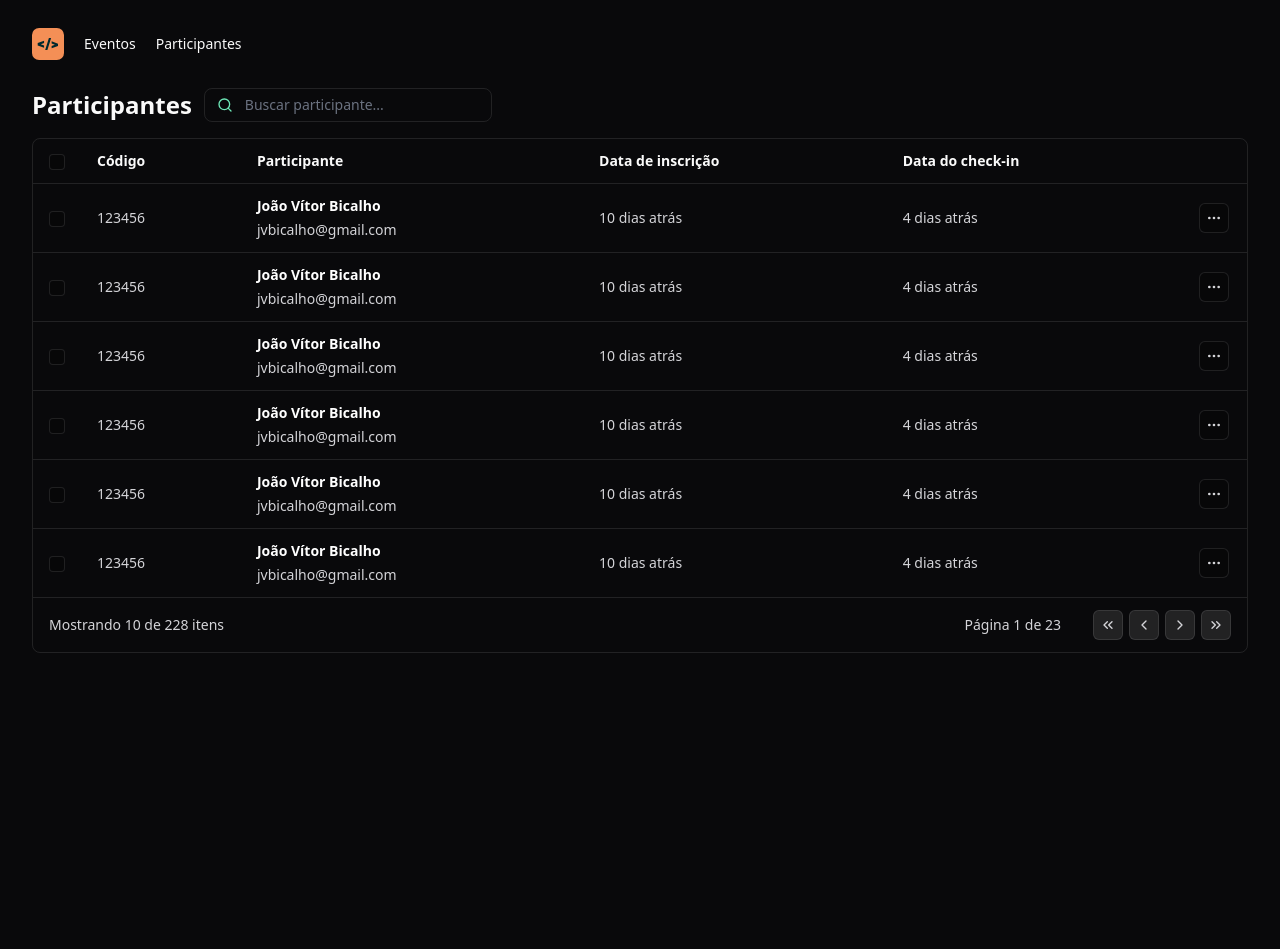
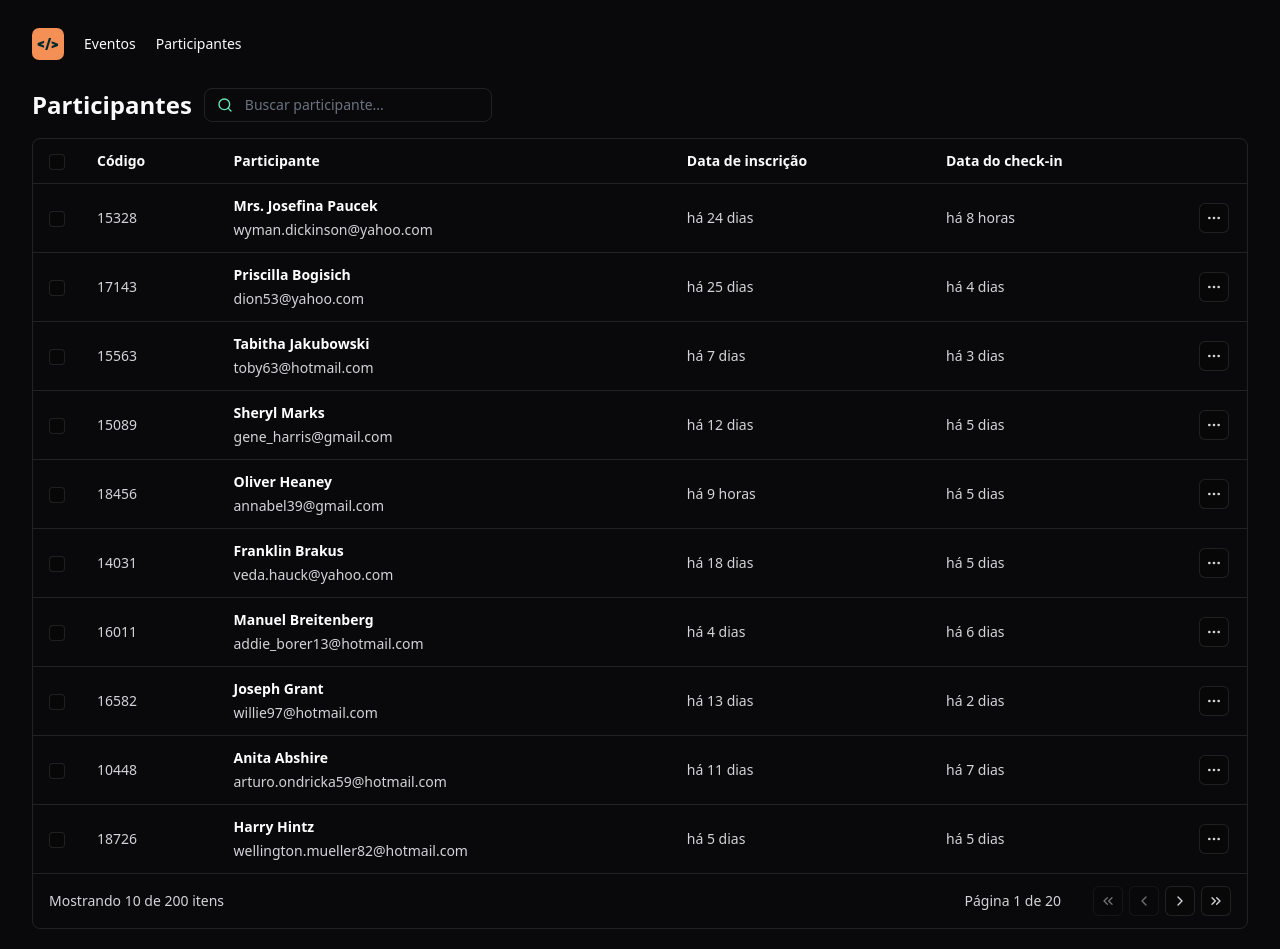
Before and after one commit to jvbicalho01/NLW_unite, a React (Vite) app: page / in a window 1280 px wide. Before the commit the page ends 800 px from the top, so only its background shows below. Built offline with nearby package versions, Linux system fonts and the light colour scheme.

Commit message:
add listagem e paginação

```diff
--- a/package.json
+++ b/package.json
@@ -10,12 +10,15 @@
     "preview": "vite preview"
   },
   "dependencies": {
+    "date-fns": "^3.6.0",
+    "dayjs": "^1.11.10",
     "lucide-react": "^0.364.0",
     "react": "^18.2.0",
     "react-dom": "^18.2.0",
     "tailwind-merge": "^2.2.2"
   },
   "devDependencies": {
+    "@faker-js/faker": "^8.4.1",
     "@tailwindcss/forms": "^0.5.7",
     "@types/react": "^18.2.66",
     "@types/react-dom": "^18.2.22",
--- a/src/components/AttendeeList.tsx
+++ b/src/components/AttendeeList.tsx
@@ -1,11 +1,48 @@
+import { ChangeEvent, useState } from "react"
+import dayjs from "dayjs"
+import "dayjs/locale/pt-br"
+import relativeTime from "dayjs/plugin/relativeTime"
+
 import { Search, MoreHorizontal, ChevronsLeft, ChevronLeft, ChevronRight, ChevronsRight } from "lucide-react"
+
 import { IconButton } from "./IconButton"
 import { Table } from "./Table/Table"
 import { TableHeader } from "./Table/TableHeader"
 import { TableCell } from "./Table/TableCell"
 import { TableRow } from "./Table/TableRow"
 
+import { attedees } from "../data/attendees"
+
+dayjs.extend(relativeTime)
+dayjs.locale('pt-br')
+
 export function AttendeeList() {
+
+  const [search, setSearch] = useState('')
+
+  const [page, setPage] = useState(1)
+
+  const totalPages = Math.ceil(attedees.length / 10)
+
+  const onSearchInputChange = (event: ChangeEvent<HTMLInputElement>) => {
+    setSearch(event.target.value)
+  }
+
+  const goToFirstPage = () => {
+    setPage(1)
+  }
+
+  const goToPreviousPage = () => {
+    setPage(page - 1)
+  }
+
+  const goToNextPage = () => {
+    setPage(page + 1)
+  }
+
+  const goToLastPage = () => {
+    setPage(totalPages)
+  }
 
   return (
 
@@ -14,7 +51,7 @@
         <h1 className="text-2xl font-bold">Participantes</h1>
         <div className="w-72 px-3 py-1.5 border border-white/10 rounded-lg flex items-center gap-3">
           <Search className="size-4 text-emerald-300" />
-          <input className="bg-transparent flex-1 outline-none border-0 p-0 text-sm" placeholder="Buscar participante..." />
+          <input onChange={onSearchInputChange} className="bg-transparent flex-1 outline-none border-0 p-0 text-sm" placeholder="Buscar participante..." />
         </div>
       </div>
 
@@ -33,21 +70,21 @@
         </thead>
 
         <tbody>
-          {Array.from({ length: 6 }).map((_, i) => {
+          {attedees.slice((page - 1) * 10, page * 10).map((attendee) => {
             return (
-              <TableRow key={i} >
+              <TableRow key={attendee.id} >
                 <TableCell>
                   <input type="checkbox" className="size-4 bg-black/20 rounded border border-white/10" />
                 </TableCell>
-                <TableCell>123456</TableCell>
+                <TableCell>{attendee.id}</TableCell>
                 <TableCell>
                   <div className="flex flex-col gap-1">
-                    <span className="font-semibold text-white">João Vítor Bicalho</span>
-                    <span>jvbicalho@gmail.com</span>
+                    <span className="font-semibold text-white">{attendee.name}</span>
+                    <span>{attendee.email}</span>
                   </div>
                 </TableCell>
-                <TableCell>10 dias atrás</TableCell>
-                <TableCell>4 dias atrás</TableCell>
+                <TableCell>{dayjs().to(attendee.createdAt)}</TableCell>
+                <TableCell>{dayjs().to(attendee.checkedInAt)}</TableCell>
                 <TableCell>
                   <IconButton transparent>
                     <MoreHorizontal className="size-4" />
@@ -61,22 +98,22 @@
         <tfoot>
           <tr>
             <TableCell colSpan={3}>
-              Mostrando 10 de 228 itens
+              Mostrando 10 de {attedees.length} itens
             </TableCell>
             <TableCell className="text-right" colSpan={3}>
               <div className="inline-flex items-center gap-8">
-                <span>Página 1 de 23</span>
+                <span>Página {page} de {totalPages}</span>
                 <div className="flex gap-1.5">
-                  <IconButton>
+                  <IconButton onClick={goToFirstPage} disabled={page === 1}>
                     <ChevronsLeft className="size-4" />
                   </IconButton>
-                  <IconButton>
+                  <IconButton onClick={goToPreviousPage}disabled={page === 1}>
                     <ChevronLeft className="size-4" />
                   </IconButton>
-                  <IconButton>
+                  <IconButton onClick={goToNextPage} disabled={page === totalPages}>
                     <ChevronRight className="size-4" />
                   </IconButton>
-                  <IconButton>
+                  <IconButton onClick={goToLastPage} disabled={page === totalPages}>
                     <ChevronsRight className="size-4" />
                   </IconButton>
                 </div>
--- a/src/components/IconButton.tsx
+++ b/src/components/IconButton.tsx
@@ -1,4 +1,5 @@
 import { ComponentProps } from "react";
+import { twMerge } from "tailwind-merge";
 
 interface IconButtonProps extends ComponentProps<'button'> {
   transparent?: boolean
@@ -9,9 +10,15 @@
   return (
     <button
       {...props}
-      className={transparent
-        ? "bg-black/20 border border-white/10 rounded-md p-1.5"
-        : "bg-white/10 border border-white/10 rounded-md p-1.5"}
+      // className={transparent
+      //   ? "bg-black/20 border border-white/10 rounded-md p-1.5"
+      //   : "bg-white/10 border border-white/10 rounded-md p-1.5"}
+
+      className={twMerge(
+        'border border-white/10 rounded-md p-1.5',
+        transparent ? 'bg-black/20' : 'bg-black/10',
+        props.disabled ? 'opacity-50' : null
+      )}
     />
   )
 }
--- /dev/null
+++ b/src/data/attendees.ts
@@ -0,0 +1,11 @@
+import { faker } from '@faker-js/faker'
+
+export const attedees = Array.from({ length: 200 }).map(() => {
+  return {
+    id: faker.number.int({ min: 10000, max: 20000 }),
+    name: faker.person.fullName(),
+    email: faker.internet.email().toLocaleLowerCase(),
+    createdAt: faker.date.recent({ days: 30 }),
+    checkedInAt: faker.date.recent({ days: 7 }),
+  }
+})
```
Also changed, not shown: 1 other file (tests, documents, lock files or other folders).
